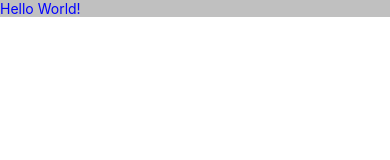
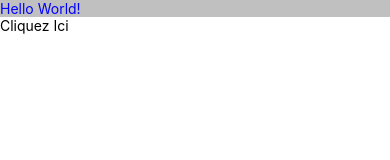
Before and after one commit to fyambos/AwesomeProject, a React Native app: screen / in a window 390 px wide. Shown: the top 160 px of the page. Built offline with nearby package versions, Linux system fonts and the light colour scheme.

Commit message:
bouton (touchableopacity)

```diff
--- a/index.js
+++ b/index.js
@@ -6,4 +6,5 @@ import {AppRegistry} from 'react-native';
 import App from './src/App';
 import {name as appName} from './app.json';
 
+//point de d'entrée de l'application
 AppRegistry.registerComponent(appName, () => App);
--- a/src/App.js
+++ b/src/App.js
@@ -1,26 +1,30 @@
 import React from 'react';
 import type {Node} from 'react';
 import {
-  SafeAreaView,
-  ScrollView,
-  StatusBar,
-  StyleSheet,
   Text,
-  useColorScheme,
   View,
+  TouchableOpacity
 } from 'react-native';
 
 import style from './style/global';
 //function App () { } mais const App est plus facile a exporter
 const App = () => {
+  let clickCount=0;
+  const onPressHandler = () => {
+    clickCount+=1;
+    console.log("cliqué sur le bouton, "+clickCount+" fois!");
+  }
 
-  return (
+  return (<>
 	<View>
           <Text style={style.text}>Hello World!</Text>
-
 	</View>
-
-  );
+	<View>
+          <TouchableOpacity onPress={onPressHandler}>
+              <Text>Cliquez Ici</Text>
+          </TouchableOpacity>
+  </View>
+  </>);
 };
 
 export default App;
```
